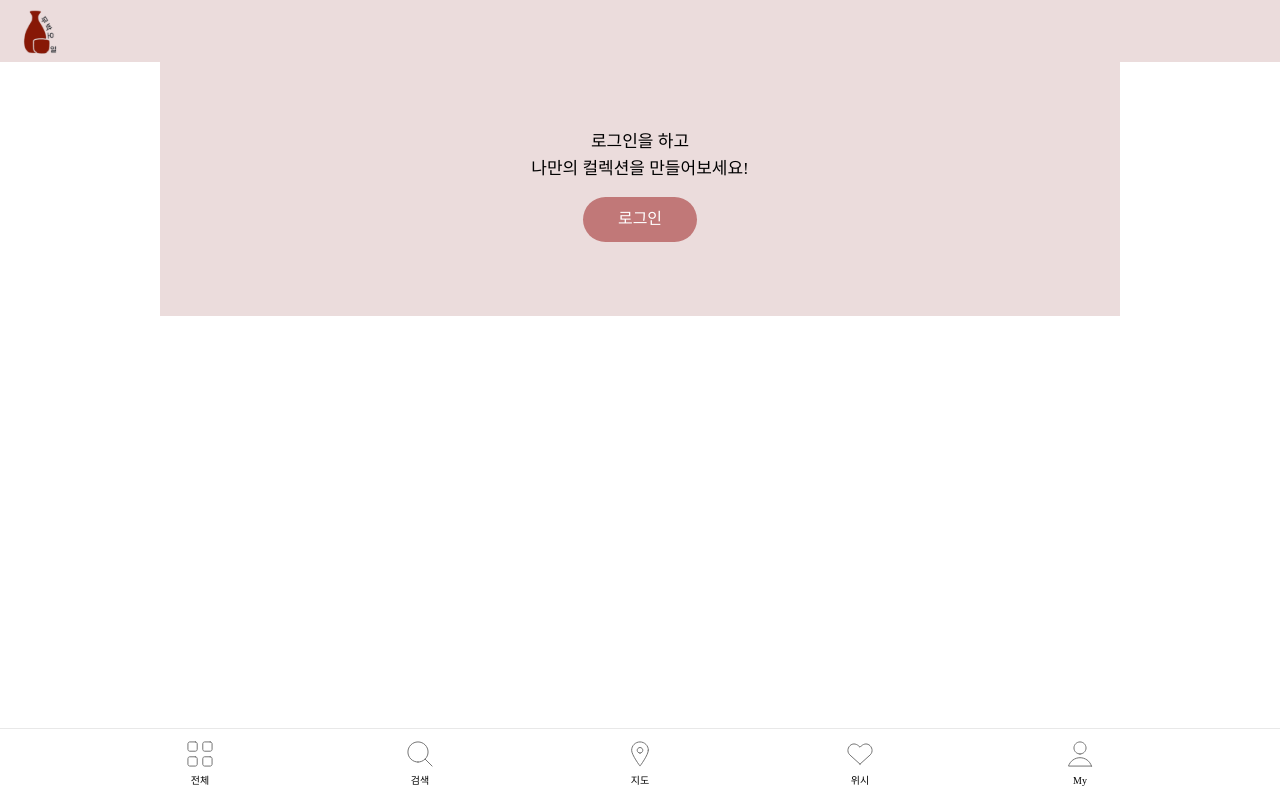
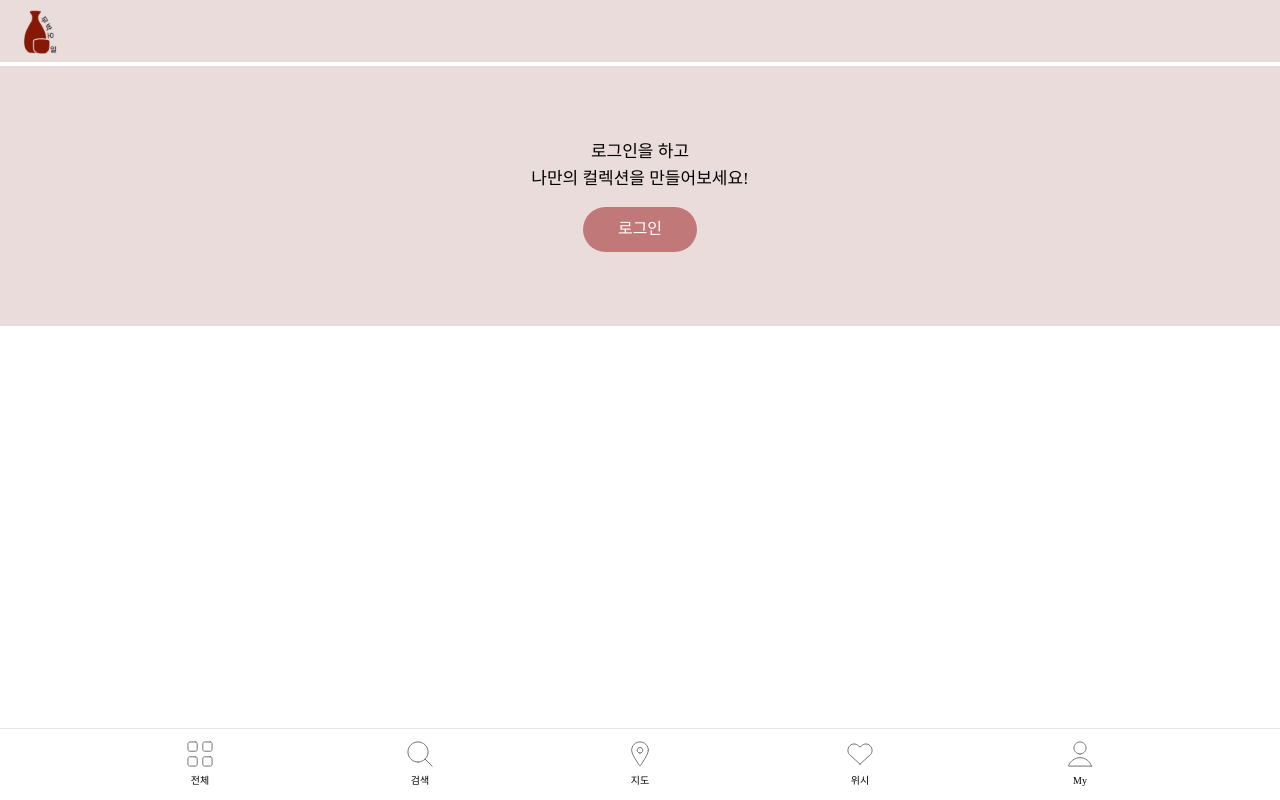
Before and after one commit to PDA-MUBAKOIL/client, a React (Create React App) app: page / in a window 1280 px wide. Built offline with nearby package versions, Linux system fonts and the light colour scheme; a web font is replaced by a local one.

Commit message:
design: 배너 디자인 수정

```diff
--- a/src/components/common/Banner.tsx
+++ b/src/components/common/Banner.tsx
@@ -1,35 +1,39 @@
-import React from 'react';
-import { Container, Text } from '@mantine/core';
-import styled from 'styled-components';
+import React from "react";
+import { Text } from "@mantine/core";
+import styled from "styled-components";
 
-const BannerContainer = styled(Container)`
-  background-color: #EBDCDC;
+const BannerContainer = styled.div`
+  background-color: #ebdcdc;
+  width: 100%;
   height: 260px;
   display: flex;
   flex-direction: column;
   justify-content: center;
   align-items: center;
-`
+  margin-top: 10px;
+`;
 
 const BannerFont = styled(Text)`
   font-size: 17px;
-`
+`;
 
 const LoginButton = styled.div`
-  background-color: #C17878;
+  background-color: #c17878;
   padding: 10px 35px;
   max-width: 115px;
   border-radius: 99px;
   color: #fff;
   margin-top: 15px;
-`
+`;
 
 export default function Banner() {
   return (
     <BannerContainer>
       <BannerFont>로그인을 하고</BannerFont>
       <BannerFont>나만의 컬렉션을 만들어보세요!</BannerFont>
-      <LoginButton onClick={() => console.log('로그인 페이지로 이동')}>로그인</LoginButton>
+      <LoginButton onClick={() => console.log("로그인 페이지로 이동")}>
+        로그인
+      </LoginButton>
     </BannerContainer>
-  )
+  );
 }
```
